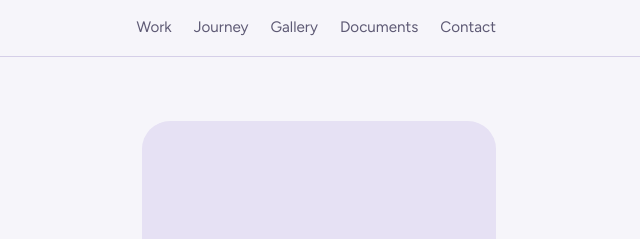
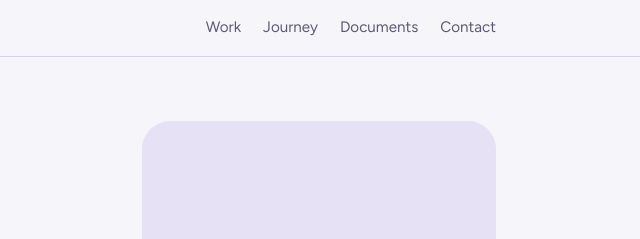
Before and after one commit to putriayupm/putriayupm.github.io, a plain HTML site: page index.html in a window 1280 px wide. Shown: the top 239 px of the page, 640-1280 px from the left. Drawn offline with nearby package versions, Linux system fonts and the light colour scheme.

Commit message:
Update index.html

```diff
--- a/index.html
+++ b/index.html
@@ -193,7 +193,10 @@ GALLERY.forEach(g=>{
   }
   grid.appendChild(f);
 });
-if(!GALLERY.length) document.getElementById("empty").hidden=false;
+if(!GALLERY.length){
+  document.getElementById("gallery").hidden=true;
+  document.querySelector('nav a[href="#gallery"]').hidden=true;
+}
 const dl=document.getElementById("docs-list");
 DOCS.forEach(d=>{const li=document.createElement("li");li.innerHTML=`<a href="${d.url}" target="_blank" rel="noopener">${d.title}</a>`;dl.appendChild(li)});
 </script>
```
